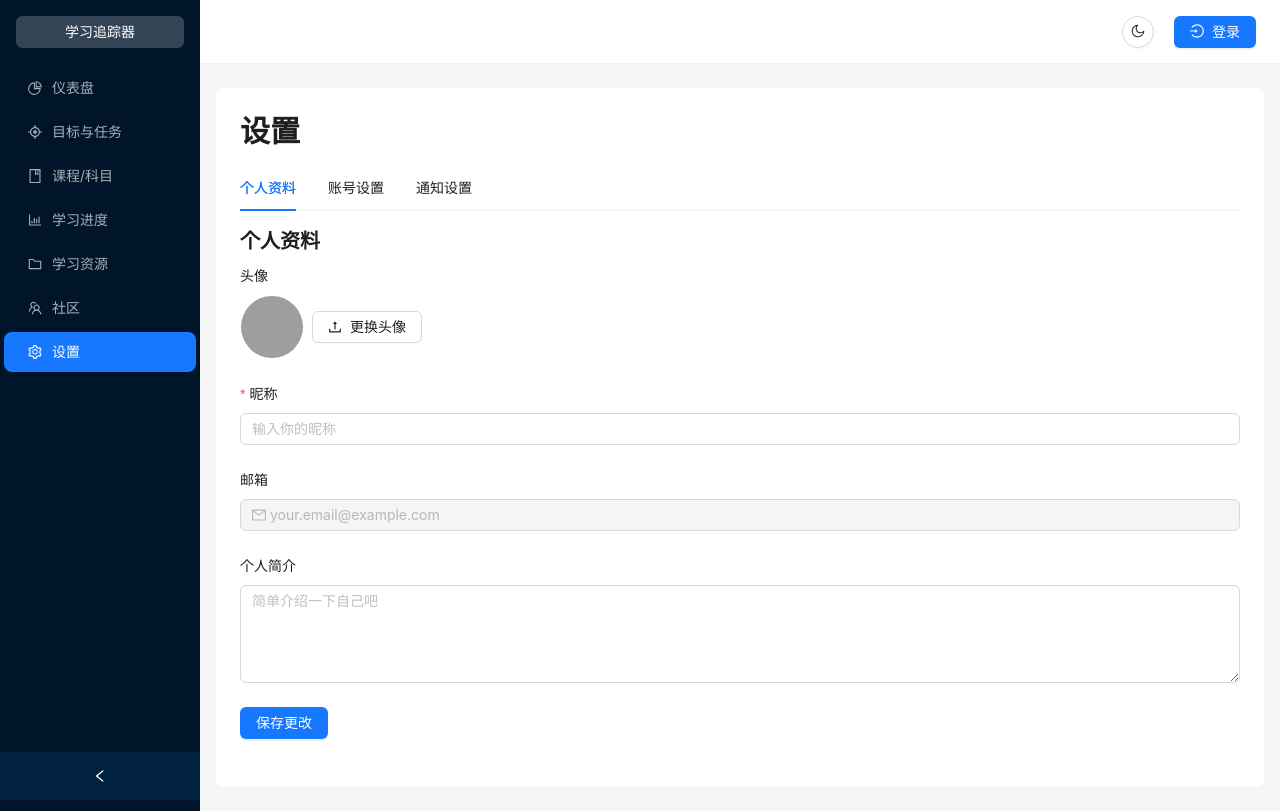
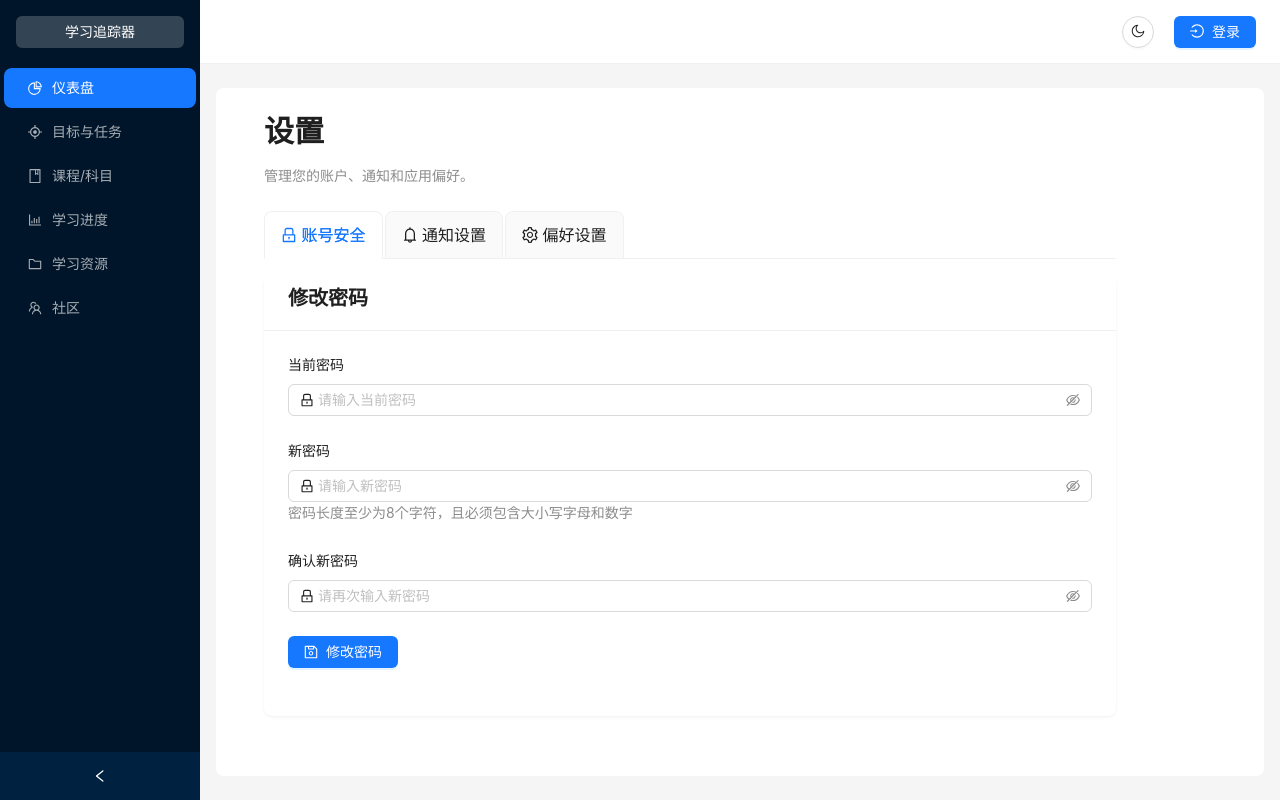
Before and after one commit to xshsama/LTFrontend, a React (Create React App) app: page /settings in a window 1280 px wide. Built offline with nearby package versions, Linux system fonts and the light colour scheme; grey boxes are pictures that could not be loaded.

Commit message:
add：实现一半设置逻辑

```diff
--- a/src/components/Sidebar.tsx
+++ b/src/components/Sidebar.tsx
@@ -4,7 +4,6 @@ import {
   BookOutlined,
   FolderOutlined,
   PieChartOutlined,
-  SettingOutlined,
   TeamOutlined,
 } from '@ant-design/icons'
 import { Layout, Menu } from 'antd'
@@ -47,22 +46,7 @@ const menuItems = [
     icon: <TeamOutlined />,
     label: <Link to="/community">社区</Link>,
   },
-  // Example of a submenu (if needed later)
-  // {
-  //   key: 'sub1',
-  //   icon: <UserOutlined />,
-  //   label: 'User',
-  //   children: [
-  //     { key: '3', label: 'Tom' },
-  //     { key: '4', label: 'Bill' },
-  //     { key: '5', label: 'Alex' },
-  //   ],
-  // },
-  {
-    key: '/settings',
-    icon: <SettingOutlined />,
-    label: <Link to="/settings">设置</Link>,
-  },
+  // 已移除设置菜单项
 ]
 
 const Sidebar: React.FC = () => {
--- a/src/pages/Settings.tsx
+++ b/src/pages/Settings.tsx
@@ -1,133 +1,185 @@
 import {
+  BellOutlined,
+  CheckCircleFilled,
+  ExclamationCircleOutlined,
   LockOutlined,
-  MailOutlined,
-  UploadOutlined,
-  UserOutlined,
+  PushpinOutlined,
+  SaveOutlined,
+  SettingOutlined,
 } from '@ant-design/icons'
 import {
-  Avatar,
+  Alert,
   Button,
+  Card,
+  Divider,
   Form,
   Input,
+  message,
+  Modal,
   Select,
   Space,
   Switch,
   Tabs,
   Typography,
-  Upload,
 } from 'antd'
-import React from 'react'
+import React, { useState } from 'react'
+import { useTheme } from '../contexts/ThemeContext'
+import { updatePassword, UpdatePasswordRequest } from '../services/profileService'
 
-const { Title } = Typography
+const { Title, Text } = Typography
 const { Option } = Select
+const { confirm } = Modal
 
 const SettingsPage: React.FC = () => {
-  // Placeholder handlers - implement actual logic later
-  const onFinishAccount = (values: any) => {
-    console.log('Account settings submitted:', values)
-    // API call to update account settings
+  // 状态管理
+  const [passwordForm] = Form.useForm()
+  const [notificationForm] = Form.useForm()
+  const [passwordLoading, setPasswordLoading] = useState(false)
+  const [notificationLoading, setNotificationLoading] = useState(false)
+  const [passwordSuccess, setPasswordSuccess] = useState(false)
+  const [passwordError, setPasswordError] = useState<string | null>(null)
+  const [notificationSuccess, setNotificationSuccess] = useState(false)
+
+  // 主题设置
+  const { theme, toggleTheme } = useTheme()
+
+  // 处理密码修改
+  const onFinishPassword = async (values: UpdatePasswordRequest) => {
+    try {
+      setPasswordLoading(true)
+      setPasswordError(null)
+
+      // 调用API更新密码
+      await updatePassword(values)
+
+      // API调用成功后
+      setPasswordSuccess(true)
+      message.success('密码修改成功！')
+      passwordForm.resetFields()
+
+      // 3秒后隐藏成功提示
+      setTimeout(() => {
+        setPasswordSuccess(false)
+      }, 3000)
+    } catch (error: any) {
+      console.error('密码修改错误:', error)
+      setPasswordError(error.response?.data?.message || '密码修改失败，请稍后再试')
+      message.error('密码修改失败，请检查当前密码是否正确')
+    } finally {
+      setPasswordLoading(false)
+    }
   }
 
-  const onFinishPassword = (values: any) => {
-    console.log('Password change submitted:', values)
-    // API call to change password
+  // 处理通知设置
+  const onFinishNotifications = async (values: any) => {
+    try {
+      setNotificationLoading(true)
+      // 模拟API调用
+      await new Promise((resolve) => setTimeout(resolve, 1000))
+      console.log('Notification settings submitted:', values)
+
+      // API调用成功后
+      setNotificationSuccess(true)
+      message.success('通知设置已更新')
+
+      // 3秒后隐藏成功提示
+      setTimeout(() => {
+        setNotificationSuccess(false)
+      }, 3000)
+    } catch (error) {
+      message.error('通知设置更新失败，请稍后再试')
+      console.error('通知设置错误:', error)
+    } finally {
+      setNotificationLoading(false)
+    }
   }
 
-  const onFinishNotifications = (values: any) => {
-    console.log('Notification settings submitted:', values)
-    // API call to update notification settings
+  // 显示密码修改确认对话框
+  const showPasswordConfirm = () => {
+    passwordForm
+      .validateFields()
+      .then((values) => {
+        confirm({
+          title: '确认修改密码',
+          icon: <ExclamationCircleOutlined />,
+          content: '修改密码后需要重新登录，确定要继续吗？',
+          onOk() {
+            onFinishPassword(values)
+          },
+        })
+      })
+      .catch((info) => {
+        console.log('Validate Failed:', info)
+      })
   }
 
   const tabItems = [
     {
       key: '1',
-      label: '个人资料',
+      label: (
+        <span>
+          <LockOutlined /> 账号安全
+        </span>
+      ),
       children: (
-        <div className="settings-section">
-          <Title level={4}>个人资料</Title>
+        <Card
+          title={<Title level={4}>修改密码</Title>}
+          bordered={false}
+          className="settings-card"
+        >
+          {passwordSuccess && (
+            <Alert
+              message="密码修改成功"
+              type="success"
+              showIcon
+              icon={<CheckCircleFilled />}
+              style={{ marginBottom: 24 }}
+            />
+          )}
+
+          {passwordError && (
+            <Alert
+              message="密码修改失败"
+              description={passwordError}
+              type="error"
+              showIcon
+              closable
+              style={{ marginBottom: 24 }}
+              onClose={() => setPasswordError(null)}
+            />
+          )}
+
           <Form
+            form={passwordForm}
             layout="vertical"
-            onFinish={onFinishAccount}
-            initialValues={{}}
-          >
-            <Form.Item label="头像">
-              <Space align="center">
-                <Avatar
-                  size={64}
-                  icon={<UserOutlined />}
-                  src="https://joeschmoe.io/api/v1/random"
-                />
-                <Upload>
-                  <Button icon={<UploadOutlined />}>更换头像</Button>
-                </Upload>
-              </Space>
-            </Form.Item>
-            <Form.Item
-              label="昵称"
-              name="nickname"
-              rules={[{ required: true, message: '请输入昵称!' }]}
-            >
-              <Input placeholder="输入你的昵称" />
-            </Form.Item>
-            <Form.Item
-              label="邮箱"
-              name="email"
-            >
-              <Input
-                prefix={<MailOutlined />}
-                placeholder="your.email@example.com"
-                disabled
-              />
-            </Form.Item>
-            <Form.Item
-              label="个人简介"
-              name="bio"
-            >
-              <Input.TextArea
-                rows={4}
-                placeholder="简单介绍一下自己吧"
-              />
-            </Form.Item>
-            <Form.Item>
-              <Button
-                type="primary"
-                htmlType="submit"
-              >
-                保存更改
-              </Button>
-            </Form.Item>
-          </Form>
-        </div>
-      ),
-    },
-    {
-      key: '2',
-      label: '账号设置',
-      children: (
-        <div className="settings-section">
-          <Title level={4}>修改密码</Title>
-          <Form
-            layout="vertical"
-            onFinish={onFinishPassword}
+            requiredMark="optional"
           >
             <Form.Item
               label="当前密码"
               name="currentPassword"
-              rules={[{ required: true, message: '请输入当前密码!' }]}
+              rules={[{ required: true, message: '请输入当前密码' }]}
             >
               <Input.Password
                 prefix={<LockOutlined />}
-                placeholder="当前密码"
+                placeholder="请输入当前密码"
               />
             </Form.Item>
             <Form.Item
               label="新密码"
               name="newPassword"
-              rules={[{ required: true, message: '请输入新密码!' }]}
+              rules={[
+                { required: true, message: '请输入新密码' },
+                { min: 8, message: '密码长度不能小于8个字符' },
+                {
+                  pattern: /^(?=.*[a-z])(?=.*[A-Z])(?=.*\d).+$/,
+                  message: '密码需包含大小写字母和数字',
+                },
+              ]}
+              extra="密码长度至少为8个字符，且必须包含大小写字母和数字"
             >
               <Input.Password
                 prefix={<LockOutlined />}
-                placeholder="新密码"
+                placeholder="请输入新密码"
               />
             </Form.Item>
             <Form.Item
@@ -136,41 +188,60 @@ const SettingsPage: React.FC = () => {
               dependencies={['newPassword']}
               hasFeedback
               rules={[
-                { required: true, message: '请确认新密码!' },
+                { required: true, message: '请确认新密码' },
                 ({ getFieldValue }) => ({
                   validator(_, value) {
                     if (!value || getFieldValue('newPassword') === value) {
                       return Promise.resolve()
                     }
-                    return Promise.reject(new Error('两次输入的密码不一致!'))
+                    return Promise.reject(new Error('两次输入的密码不一致'))
                   },
                 }),
               ]}
             >
               <Input.Password
                 prefix={<LockOutlined />}
-                placeholder="确认新密码"
+                placeholder="请再次输入新密码"
               />
             </Form.Item>
             <Form.Item>
               <Button
                 type="primary"
-                htmlType="submit"
+                icon={<SaveOutlined />}
+                onClick={showPasswordConfirm}
+                loading={passwordLoading}
               >
                 修改密码
               </Button>
             </Form.Item>
           </Form>
-        </div>
+        </Card>
       ),
     },
     {
-      key: '3',
-      label: '通知设置',
+      key: '2',
+      label: (
+        <span>
+          <BellOutlined /> 通知设置
+        </span>
+      ),
       children: (
-        <div className="settings-section">
-          <Title level={4}>通知偏好</Title>
+        <Card
+          title={<Title level={4}>通知偏好</Title>}
+          bordered={false}
+          className="settings-card"
+        >
+          {notificationSuccess && (
+            <Alert
+              message="通知设置已保存"
+              type="success"
+              showIcon
+              icon={<CheckCircleFilled />}
+              style={{ marginBottom: 24 }}
+            />
+          )}
           <Form
+            form={notificationForm}
             layout="vertical"
             onFinish={onFinishNotifications}
             initialValues={{ emailNotifications: true, taskReminders: 'daily' }}
@@ -179,52 +250,186 @@ const SettingsPage: React.FC = () => {
               name="emailNotifications"
               label="邮件通知"
               valuePropName="checked"
+              extra="接收重要的系统通知和更新"
             >
               <Switch
                 checkedChildren="开启"
                 unCheckedChildren="关闭"
               />
             </Form.Item>
+
             <Form.Item
               name="taskReminders"
               label="任务提醒频率"
+              extra="选择接收学习任务提醒的频率"
             >
-              <Select style={{ width: 200 }}>
+              <Select style={{ width: '50%' }}>
                 <Option value="daily">每天</Option>
                 <Option value="weekly">每周</Option>
                 <Option value="never">从不</Option>
               </Select>
             </Form.Item>
+
             <Form.Item
               name="communityUpdates"
               label="社区动态通知"
               valuePropName="checked"
+              extra="接收来自社区的更新、互动和回复"
             >
               <Switch
                 checkedChildren="开启"
                 unCheckedChildren="关闭"
               />
             </Form.Item>
+
+            <Form.Item
+              name="achievementNotifications"
+              label="成就解锁通知"
+              valuePropName="checked"
+              extra="当你解锁新成就时收到通知"
+              initialValue={true}
+            >
+              <Switch
+                checkedChildren="开启"
+                unCheckedChildren="关闭"
+              />
+            </Form.Item>
+
+            <Divider />
+
             <Form.Item>
               <Button
                 type="primary"
                 htmlType="submit"
+                icon={<SaveOutlined />}
+                loading={notificationLoading}
               >
                 保存通知设置
               </Button>
             </Form.Item>
           </Form>
-        </div>
+        </Card>
+      ),
+    },
+    {
+      key: '3',
+      label: (
+        <span>
+          <SettingOutlined /> 偏好设置
+        </span>
+      ),
+      children: (
+        <Card
+          title={<Title level={4}>应用偏好</Title>}
+          bordered={false}
+          className="settings-card"
+        >
+          <Space
+            direction="vertical"
+            size="large"
+            style={{ width: '100%' }}
+          >
+            <div
+              style={{
+                display: 'flex',
+                justifyContent: 'space-between',
+                alignItems: 'center',
+              }}
+            >
+              <div>
+                <Text strong>主题设置</Text>
+                <div>
+                  <Text type="secondary">选择深色或浅色模式</Text>
+                </div>
+              </div>
+              <Switch
+                checkedChildren="深色"
+                unCheckedChildren="浅色"
+                checked={theme === 'dark'}
+                onChange={toggleTheme}
+              />
+            </div>
+
+            <Divider style={{ margin: '12px 0' }} />
+
+            <div
+              style={{
+                display: 'flex',
+                justifyContent: 'space-between',
+                alignItems: 'center',
+              }}
+            >
+              <div>
+                <Text strong>默认页面</Text>
+                <div>
+                  <Text type="secondary">登录后首先显示的页面</Text>
+                </div>
+              </div>
+              <Select
+                defaultValue="dashboard"
+                style={{ width: '200px' }}
+              >
+                <Option value="dashboard">仪表盘</Option>
+                <Option value="objectives">目标与任务</Option>
+                <Option value="courses">课程/科目</Option>
+              </Select>
+            </div>
+
+            <Divider style={{ margin: '12px 0' }} />
+
+            <div
+              style={{
+                display: 'flex',
+                justifyContent: 'space-between',
+                alignItems: 'center',
+              }}
+            >
+              <div>
+                <Text strong>固定侧边栏</Text>
+                <div>
+                  <Text type="secondary">侧边导航栏始终可见</Text>
+                </div>
+              </div>
+              <Switch
+                checkedChildren={<PushpinOutlined />}
+                unCheckedChildren={<PushpinOutlined />}
+                defaultChecked
+              />
+            </div>
+          </Space>
+
+          <Divider />
+
+          <Button
+            type="primary"
+            icon={<SaveOutlined />}
+          >
+            保存偏好设置
+          </Button>
+        </Card>
       ),
     },
   ]
 
   return (
-    <div className="settings-container">
+    <div
+      className="settings-container"
+      style={{ padding: '0 24px', maxWidth: '900px' }}
+    >
       <Title level={2}>设置</Title>
+      <Text
+        type="secondary"
+        style={{ marginBottom: 24, display: 'block' }}
+      >
+        管理您的账户、通知和应用偏好。
+      </Text>
+
       <Tabs
         items={tabItems}
         defaultActiveKey="1"
+        type="card"
+        style={{ marginTop: 24 }}
+        size="large"
       />
     </div>
   )
--- a/src/services/profileService.ts
+++ b/src/services/profileService.ts
@@ -24,6 +24,13 @@ export interface UpdateProfileRequest {
     profession?: string;
 }
 
+// 定义密码更新请求参数类型
+export interface UpdatePasswordRequest {
+    currentPassword: string;
+    newPassword: string;
+    confirmPassword: string;
+}
+
 // 获取当前用户的个人资料
 export const getUserProfile = async (): Promise<UserProfile> => {
     try {
@@ -42,6 +49,17 @@ export const updateUserProfile = async (profileData: UpdateProfileRequest): Prom
         return response.data.data;
     } catch (error) {
         console.error('更新个人资料失败:', error);
+        throw error;
+    }
+};
+
+// 更新用户密码
+export const updatePassword = async (passwordData: UpdatePasswordRequest): Promise<boolean> => {
+    try {
+        const response = await apiClient.put(`/user/password`, passwordData);
+        return response.data.code === 200;
+    } catch (error) {
+        console.error('密码更新失败:', error);
         throw error;
     }
 };
```
Also changed, not shown: src/pages/ProfilePage.tsx (line endings or trailing spaces).
